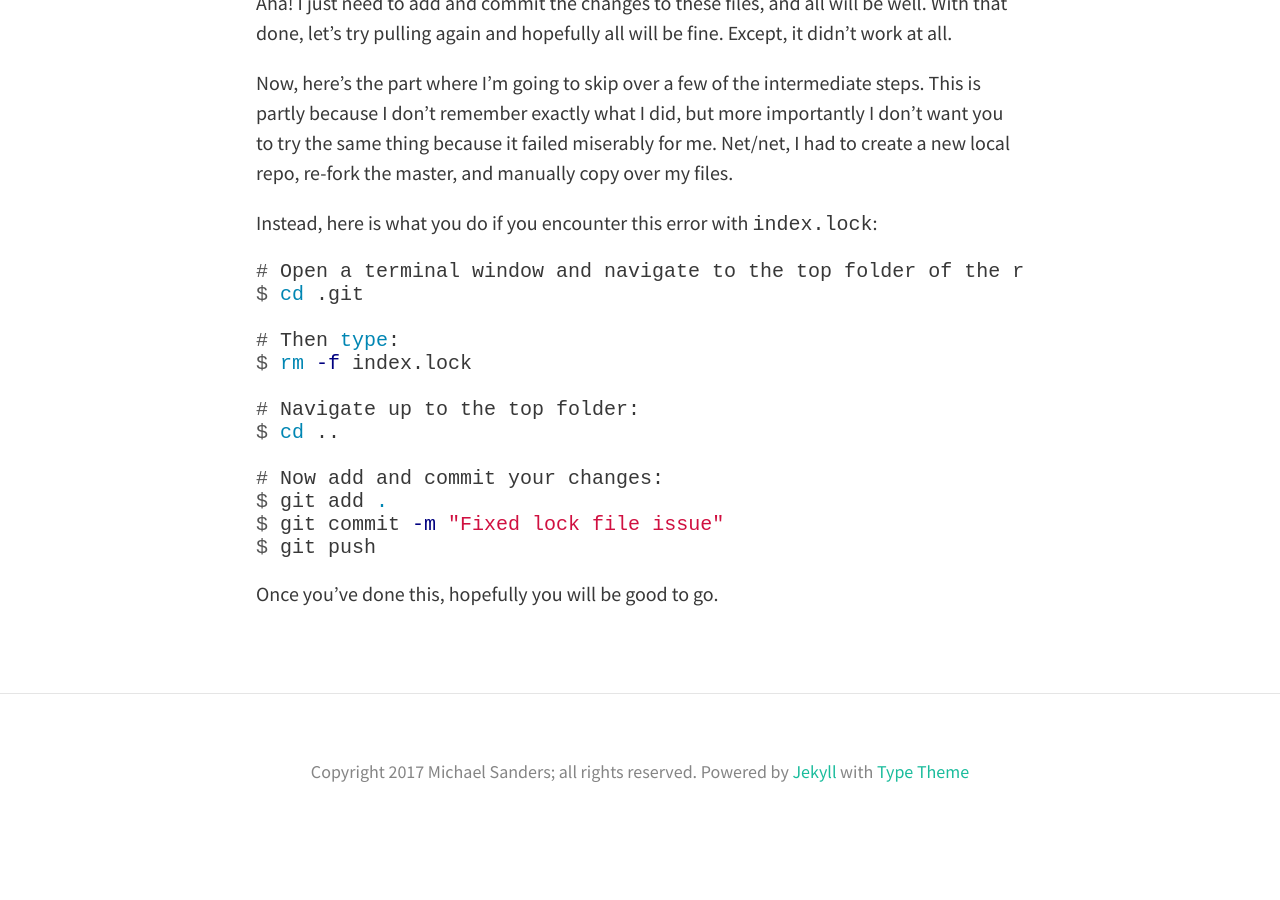
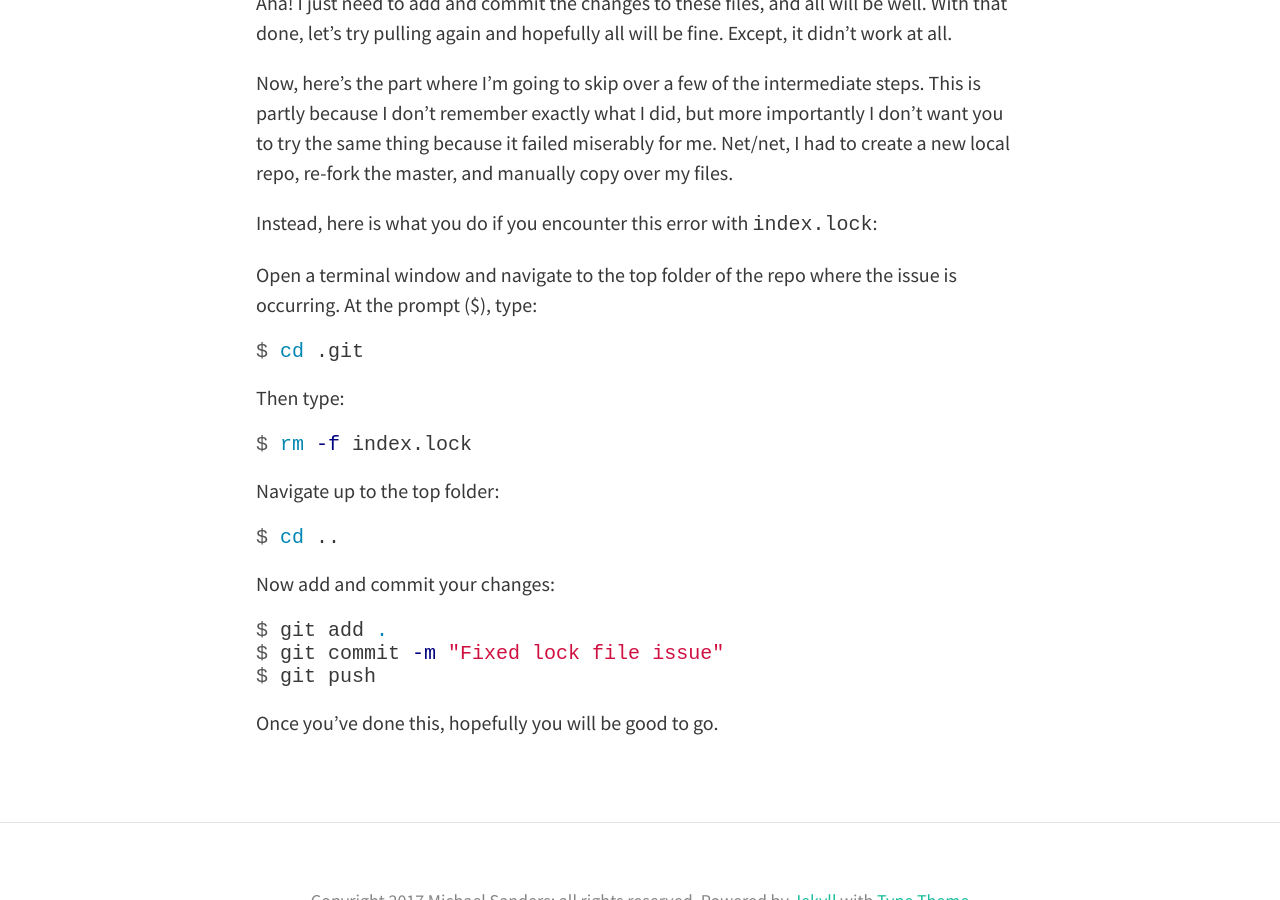
Before and after one commit to MikeS-nth/MikeS-nth.github.io, a Jekyll site: the page built from _posts/2017-04-03-git-error.md, in a window 1280 px wide and 900 px high, scrolled down 1452 px. Built offline with Jekyll 4.4.1, drawn with Linux system fonts in a browser that asks for light colours; nearby versions of some CDN libraries; before the commit the page ends 2301 px from its top, so only the background shows below that.

Commit message:
more format tweaks

````diff
--- a/_posts/2017-04-03-git-error.md
+++ b/_posts/2017-04-03-git-error.md
@@ -19,17 +19,21 @@ Now, here's the part where I'm going to skip over a few of the intermediate step
 
 Instead, here is what you do if you encounter this error with `index.lock`:
 
+
+Open a terminal window and navigate to the top folder of the repo where the issue is occurring. At the prompt ($), type:
 ```terminal
-# Open a terminal window and navigate to the top folder of the repo where the issue is occurring. At the prompt ($), type:
 $ cd .git
-
-# Then type:
+```
+Then type:
+```terminal
 $ rm -f index.lock
-
-# Navigate up to the top folder:
+```
+Navigate up to the top folder:
+```terminal
 $ cd ..
-
-# Now add and commit your changes:
+```
+Now add and commit your changes:
+```terminal
 $ git add .
 $ git commit -m "Fixed lock file issue"
 $ git push
````
